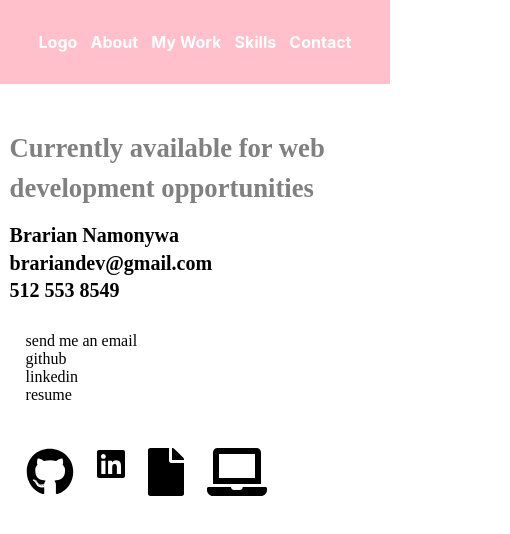
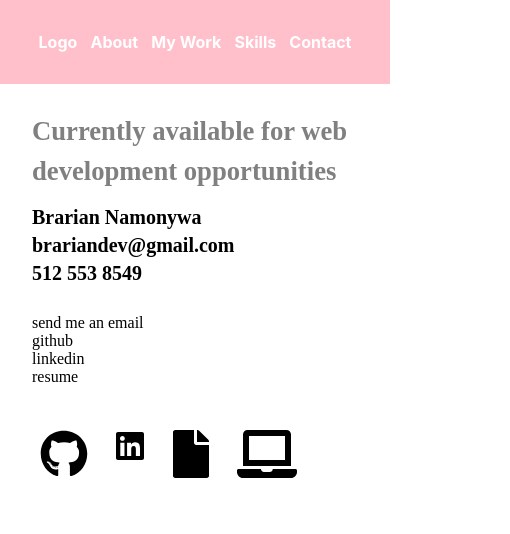
Before and after one commit to brarian/portfolio2018, a React (Create React App) app in the folder react/my-portfolio/: page /contact in a window 390 px wide. Shown: the top 534 px of the page, 510 px wide, since content can reach past the window. Built offline with nearby package versions, Linux system fonts and the light colour scheme.

Commit message:
contact page work

```diff
--- a/react/my-portfolio/src/components/About/About.css
+++ b/react/my-portfolio/src/components/About/About.css
@@ -1,6 +1,5 @@
 .about_me_desc {
   padding-top: 3vh;
-  padding: .6em;
 }
 img {
   width: 550px;
--- a/react/my-portfolio/src/components/Contact/Contact.css
+++ b/react/my-portfolio/src/components/Contact/Contact.css
@@ -1,55 +1,87 @@
 @import url("https://fonts.googleapis.com/css?family=Noto+Serif+SC");
 
 .contact_whole {
-  padding: 0.6em;
   font-family: "Noto Serif SC", serif;
+  padding-left: 7em;
+}
+.contact_main{
+  padding-left: 1em;
 }
 h3 {
   color: grey;
   font-size: 20pt;
   line-height: 1.5em;
 }
-h4{
+h4 {
   font-size: 15pt;
-    line-height: .05em;
+  line-height: 0.05em;
+}
+.contact_text{
+padding-right: 150px
 }
 .contact_whole li {
   list-style: none;
 }
+
 .contact_text li a {
   color: black;
 }
 
-.sameline{
+.sameline {
   display: flex;
   flex-direction: row;
-
 }
 
-.contact-two{
+.contact-two {
   color: black;
   width: 400px;
-
 }
 
-.contact-two ul{
-    list-style: none;
+.contact-two ul {
+  list-style-type: none;
   display: flex;
   justify-content: space-between;
+  padding-left: 0;
+}
+ ul{
+   padding: 0 0;
+ }
+
+ @media only screen and (max-width: 1000px) {
+  .contact_whole {
+    padding-left: 1em;
+  }
+  .contact_main{
+    padding-left: 1em;
+  }
+  .contact_text{
+    padding-right: 120px
+    }
+    .contact-two {
+      color: black;
+      width: 400px;
+    }
 
  }
 
 @media only screen and (max-width: 726px) {
- .sameline{
+  .contact_whole {
+    font-family: "Noto Serif SC", serif;
+    padding-left: 1em;
+  }
+  .contact_main{
+    padding-left: 1em;
+  }
+  .sameline {
     display: block;
   }
-  .contact-one{
+  .contact-one {
     width: 100%;
 
   }
-
-  .contact-two{
+  .contact-two {
     width: 70vw;
     margin-right: 10vw;
+    padding-left: 1.5em;
   }
 }
--- a/react/my-portfolio/src/components/Contact/Contact.js
+++ b/react/my-portfolio/src/components/Contact/Contact.js
@@ -10,7 +10,7 @@ class Contact extends Component {
     return (
       <div className="contact_whole">
         <main className="contact_content">
-          <div>
+          <div className="contact_main">
             <h3 className="grey_text">
               Currently available for web development opportunities
             </h3>{" "}
```
Lines whose indentation alone changed are shown as unchanged.
